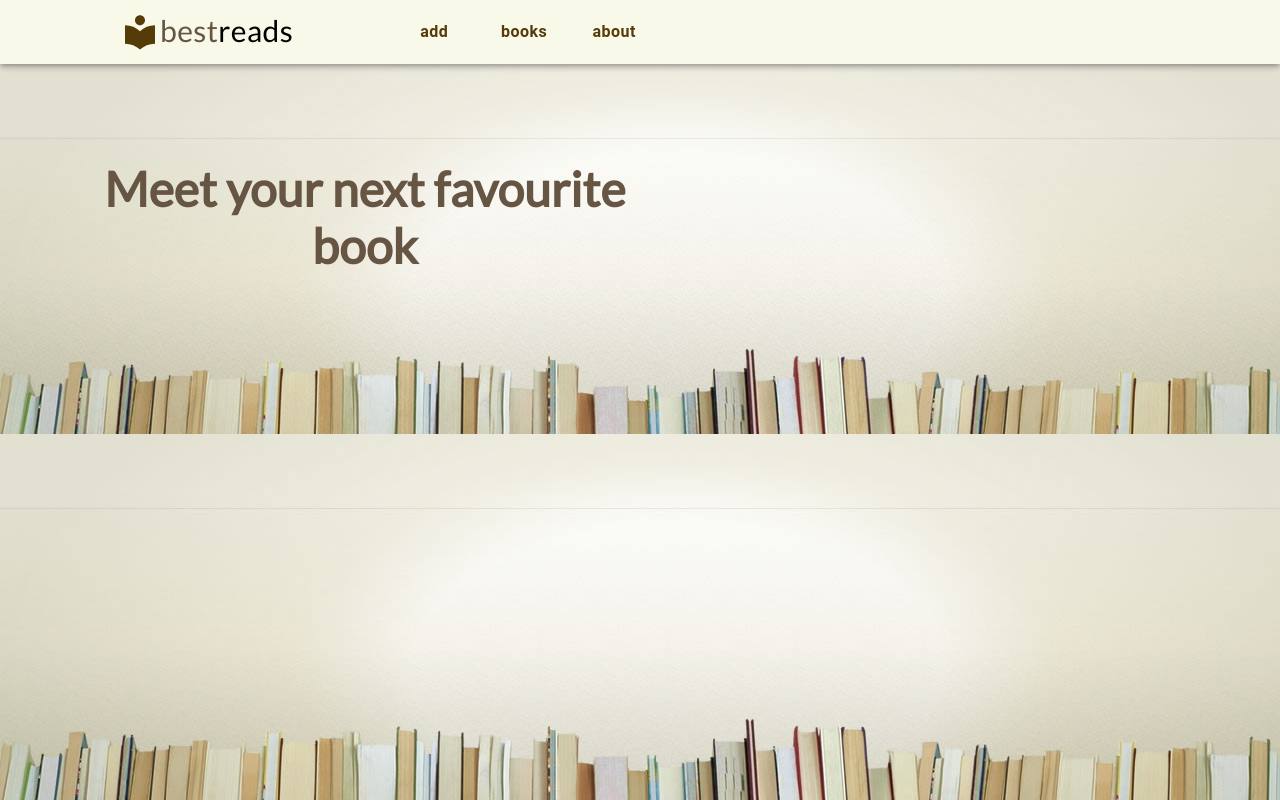
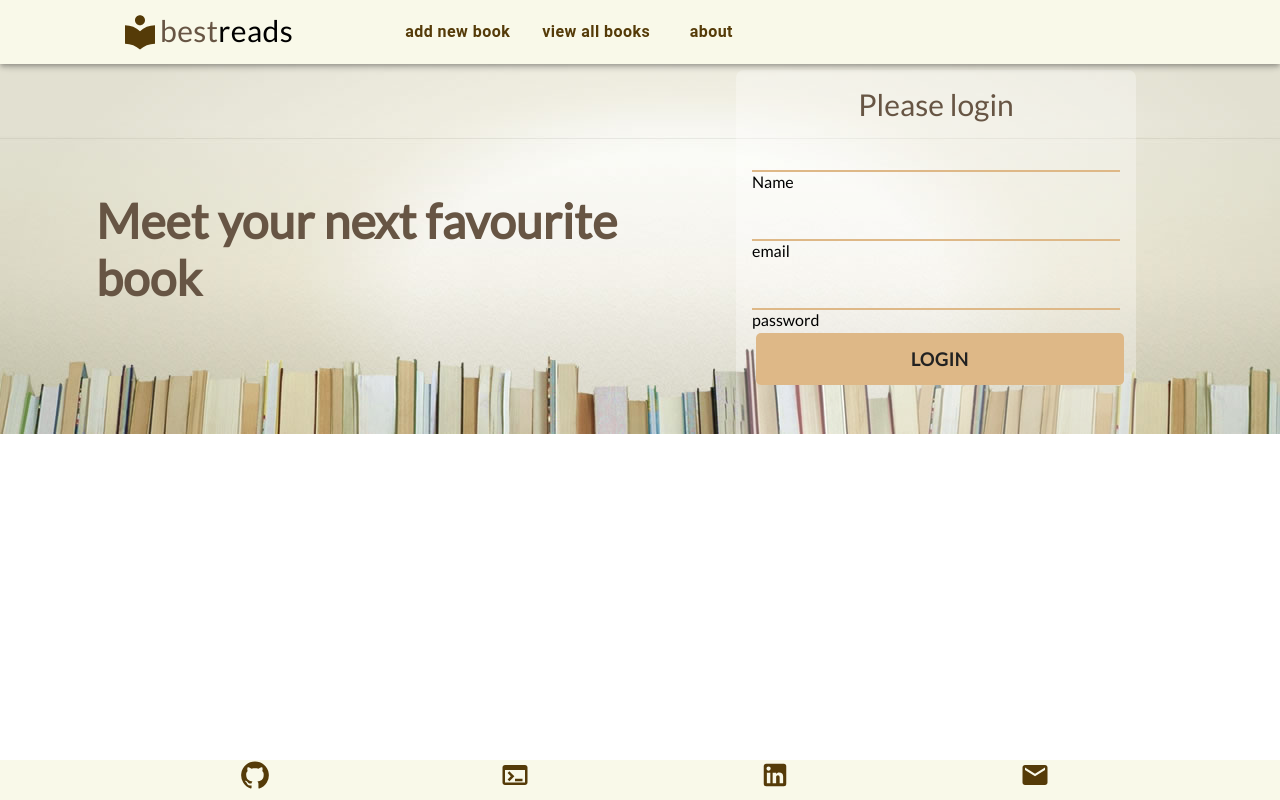
Before and after one commit to Premforreal/BestReads, a React (Create React App) app: page / in a window 1280 px wide. Built offline with nearby package versions, Linux system fonts and the light colour scheme.

Commit message:
Version 1.0

```diff
--- a/package.json
+++ b/package.json
@@ -15,6 +15,8 @@
     "react-dom": "^18.2.0",
     "react-router-dom": "^6.4.1",
     "react-scripts": "5.0.1",
+    "react-slick": "^0.29.0",
+    "slick-carousel": "^1.8.1",
     "web-vitals": "^2.1.4"
   },
   "scripts": {
--- a/src/App.css
+++ b/src/App.css
@@ -4,7 +4,7 @@ margin: 0%;
 }
 
 body{
-  background-color:whitesmoke;
+  background-color:white;
   font-family: Lato, Helvetica, sans-serif;
 }
 
@@ -27,7 +27,7 @@ h1{
   height: 100vh;
   position: fixed;
   background-image: url(./background.jpg) ;
-  /* box-shadow: 0 19px 38px rgba(0,0,0,0.30), 0 15px 12px rgba(0,0,0,0.22); */
+  background-repeat: repeat-x;
   display: grid;
   grid-template-columns: 1fr 1fr;
 }
@@ -43,13 +43,91 @@ h1{
   transform: scale(1);
   transition: all 0.3s cubic-bezier(.25,.8,.25,1);
   }
-  .Heading >h1{
+  .Home >h1{
     font-size: 48px;
     font-weight: 600;
-    text-align: center;
+    text-align: left;
     justify-content: center;
   }
 
-  .Heading{
-    padding: 15% 1% 1% 15%;
+  .Home>h1{
+    padding: 20% 1% 1% 15%;
   }
+
+
+
+
+  .Home>.form{
+    display: flex;
+    flex-direction: column;
+    width: 50vh;
+    height: 50vh;
+    padding: 2vh;
+    margin: 1% 5% 1% 15%;
+    background-color: rgba(255, 255, 255, 0.3);
+    border-radius: 1vh;
+     font-size: 16px;
+
+  }
+
+  .form>h1{
+    text-align: center;
+  }
+
+  .form-input input {
+    background-color: transparent;
+    border: 0;
+    border-bottom: 2px burlywood solid;
+    display: block;
+    width: 100%;
+    padding: 15px 0;
+    font-size: 16px;
+}
+
+.form-input input:focus,
+.form-input input:valid {
+    outline: 0;
+    border-bottom-color:burlywood;
+    background-color:ghostwhite;
+}
+
+.footer{
+  position: fixed;
+  bottom: 0;
+  width: 100%;
+  height: 5vh;
+  text-align: center;
+  background-color: #f9f9e9;
+  width: 100%;
+  display: grid;
+  grid-template-columns: 1fr 1fr 1fr 1fr;
+  padding-left: 30vh;
+}
+
+.footer> .github, .portfolio ,.linkedin, .gmail{
+  transition: transform 0.2s , color 0.1s linear;
+  color: #553b08;
+  width: 0;
+    zoom: 1.25;
+}
+
+.footer> .github:hover {
+  transform: scale(110%);
+  color: black;
+}
+
+
+.footer> .portfolio:hover{
+  transform: scale(110%);
+  color:darkgreen;
+}
+
+.footer> .linkedin:hover {
+  transform: scale(110%);
+  color: #0a66c2;
+}
+
+.footer> .gmail:hover {
+  transform: scale(110%);
+  color: #EA4335;
+}
--- a/src/components/Addbook.jsx
+++ b/src/components/Addbook.jsx
@@ -9,6 +9,7 @@ import { useNavigate } from "react-router-dom";
 function Addbook() {
 
   const history = useNavigate();
+
   const [inputs, setInputs] = useState({
     name: "",
     description: "",
@@ -63,16 +64,16 @@ function Addbook() {
                     <label>Description</label>
                 </div>
 
-
-                <div className="form-control">
-                    <input name='rating' type="number" min={1} max={5} required value={inputs.rating} onChange={handleChange}/>
-                    <label>Rating</label>slider would be better?
-                </div>
-
                 <div className="form-control">
                     <input name='image' type="text" required value={inputs.image} onChange={handleChange}/>
                     <label>Image</label>
                 </div>
+
+                {checked ?
+                <div className="form-control">
+                    <input name='rating' type="number" min={1} max={5} required value={inputs.rating} onChange={handleChange}/>
+                    <label>Rating</label>
+                </div> : null}
 
                 Finished reading : <Checkbox name='available' checked={checked} onChange={()=>setChecked(!checked)}/>
 
--- a/src/components/Book/Book.jsx
+++ b/src/components/Book/Book.jsx
@@ -3,6 +3,8 @@ import {Button} from '@mui/material';
 import {Link, useNavigate} from 'react-router-dom';
 import './book.css';
 import axios from 'axios';
+import StarOutlineIcon from '@mui/icons-material/StarOutline';
+import StarIcon from '@mui/icons-material/Star';
 
 function Book(props) {
   const {_id,name,author,description,image,rating,available} = props.book;
@@ -11,8 +13,23 @@ function Book(props) {
 async  function deleteHandler(){
    await  axios.delete(`http://localhost:5000/books/${_id}`)
           .then((res)=>res.data)
-          .then(()=>window.location.reload())
-          // .then(()=>history("/books"));
+          //.then(()=>window.location.reload())
+           .then(()=>history("/books"));
+  }
+
+
+  function reviewStars(num) {
+    let stars = [];
+    for(let i= 0; i < 5; i++) {
+        if(i<num){
+      stars.push(< StarIcon key={i}/>);
+    }else{
+        stars.push(< StarOutlineIcon key={i}/>);
+    }
+}
+    return (
+      <div className='stars'>{stars}</div>
+    );
   }
 
   return (
@@ -21,13 +38,13 @@ async  function deleteHandler(){
 
       <div className='card-details'>
           <h2>{name}</h2>
-          <article>by {author}</article>
-          <p>{rating}ratings</p>
+          <p id='author'>by {author}</p>
+          {reviewStars(rating)}
           {/* <p>{description}</p> */}
-          {available ? 'read' : 'want to read'}
+          {/* <p>{available ? 'finished' : 'to read'}</p> */}
           <Button LinkComponent={Link} to={`/books/${_id}`}>View</Button>
-          <Button LinkComponent={Link} to={`/books/${_id}/update`}>Update</Button>
-          <Button onClick={deleteHandler}>Delete</Button>
+          {/* <Button LinkComponent={Link} to={`/books/${_id}/update`}>Update</Button>
+          <Button onClick={deleteHandler}>Delete</Button> */}
       </div>
     </div>
   )
--- a/src/components/Book/BookDetails.jsx
+++ b/src/components/Book/BookDetails.jsx
@@ -1,11 +1,14 @@
 import StarOutlineIcon from '@mui/icons-material/StarOutline';
 import CheckCircleIcon from '@mui/icons-material/CheckCircle';
 import HighlightOffIcon from '@mui/icons-material/HighlightOff';
+import DeleteRoundedIcon from '@mui/icons-material/DeleteRounded';
+import UpdateIcon from '@mui/icons-material/Update';
 import StarIcon from '@mui/icons-material/Star';
   import axios from "axios";
   import React, { useEffect, useState } from "react";
-  import { useNavigate, useParams } from "react-router-dom";
-  import './book.css'
+  import { useNavigate, useParams,Link } from "react-router-dom";
+  import './book.css';
+  import {Button} from '@mui/material';
 
 
   const BookDetails = () => {
@@ -50,6 +53,14 @@ import StarIcon from '@mui/icons-material/Star';
     };
 
 
+    async  function deleteHandler(){
+        if(window.confirm('Are you sure ?')){
+      await  axios.delete(`http://localhost:5000/books/${id}`)
+             .then((res)=>res.data)
+              .then(()=>history("/books"));
+     }}
+
+
   function reviewStars(num) {
     let stars = [];
     for(let i= 0; i < 5; i++) {
@@ -64,7 +75,6 @@ import StarIcon from '@mui/icons-material/Star';
     );
   }
 
-
     return (<>
         {inputs && (
       <div className="Book-details" >
@@ -74,6 +84,10 @@ import StarIcon from '@mui/icons-material/Star';
                     id={checked ? 'finished' : 'to-read'}>
               {checked ? 'finished' : 'to read'}
               </button>
+              <div style={{paddingTop:'1vh'}}>
+                  <Button LinkComponent={Link} to={`/books/${id}/update`}><UpdateIcon/></Button>
+                  <Button onClick={deleteHandler}><DeleteRoundedIcon/></Button>
+              </div>
         </div>
         <div className="description">
             <h2>{inputs.name}</h2>
--- a/src/components/Header.jsx
+++ b/src/components/Header.jsx
@@ -23,8 +23,8 @@ const [value, setValue] = useState()
                               </div>
                             } />
 
-                  <Tab LinkComponent={NavLink} to='/add' label='Add'     sx={{color:'#553b08',fontWeight:600,fontSize:'16px',textTransform: 'lowercase'}}/>
-                  <Tab LinkComponent={NavLink} to='/books' label='Books' sx={{color:'#553b08',fontWeight:600,fontSize:'16px',textTransform: 'lowercase'}}/>
+                  <Tab LinkComponent={NavLink} to='/add' label='Add new book'     sx={{color:'#553b08',fontWeight:600,fontSize:'16px',textTransform: 'lowercase'}}/>
+                  <Tab LinkComponent={NavLink} to='/books' label='view all books' sx={{color:'#553b08',fontWeight:600,fontSize:'16px',textTransform: 'lowercase'}}/>
                   <Tab LinkComponent={NavLink} to='/about' label='About' sx={{color:'#553b08',fontWeight:600,fontSize:'16px',textTransform: 'lowercase'}}/>
             </Tabs>
         </Toolbar>
--- a/src/components/Home.jsx
+++ b/src/components/Home.jsx
@@ -1,13 +1,70 @@
-import React from 'react';
-// import background from "/bestreadsbookshelf";
-import '../App.css'
+import React,{useState,useEffect} from 'react';
+import GitHubIcon from '@mui/icons-material/GitHub';
+import LinkedInIcon from '@mui/icons-material/LinkedIn';
+import TerminalIcon from '@mui/icons-material/Terminal';
+import EmailIcon from '@mui/icons-material/Email';
+import '../App.css';
+import axios from 'axios';
+
+const password={
+  name:"",
+  email:'',
+  password:''
+}
 
 
 function Home() {
-  return (
-    <div className='Home'>
-      <div className='Heading'><h1>Meet your next favourite book</h1></div>
-    </div>
+  const [inputs, setInputs] = useState(password);
+
+
+  const handleChange = (e) => {
+    setInputs((prevState) => ({
+      ...prevState,
+      [e.target.name]: e.target.value,
+    }));
+  };
+
+  function handleSubmit(e){
+    e.preventDefault();
+  }
+
+
+  return (<>
+        <div className='Home'>
+          <h1>Meet your next favourite book</h1>
+
+          <div className="form">
+            <h1>Please login</h1>
+
+            <form onSubmit={handleSubmit}>
+
+            <div className="form-input" >
+              <input name='name' value={inputs.name} onChange={(e)=>handleChange(e)} type="name" required />
+              <label>Name</label>
+            </div>
+
+            <div className="form-input" >
+              <input name='email' value={inputs.email} onChange={(e)=>handleChange(e)} type="email" required />
+              <label>email</label>
+            </div>
+
+            <div className="form-input" >
+                <input name='password' value={inputs.password} onChange={(e)=>handleChange(e)} type="password" required />
+                <label>password</label>
+            </div>
+
+            <button className="btn">login</button>
+            </form>
+          </div>
+        </div>
+
+        <div className="footer">
+                    <a className='github' href="https://github.com/Premforreal" target='blank'><GitHubIcon /></a>
+                    <a className='portfolio' href="https://prem-react-portfolio.netlify.app/" target='blank'><TerminalIcon/></a>
+                    <a className='linkedin' href="https://www.linkedin.com/in/premforreal/" target='blank'><LinkedInIcon/></a>
+                    <a className='gmail' href="mailto:premalakuntah@gmail.com" target='blank'><EmailIcon/></a>
+        </div>
+        </>
   )
 }
 
```
Also changed, not shown: src/components/Book/book.css (+63 -16 lines), 1 other file (tests, documents, lock files or other folders).
